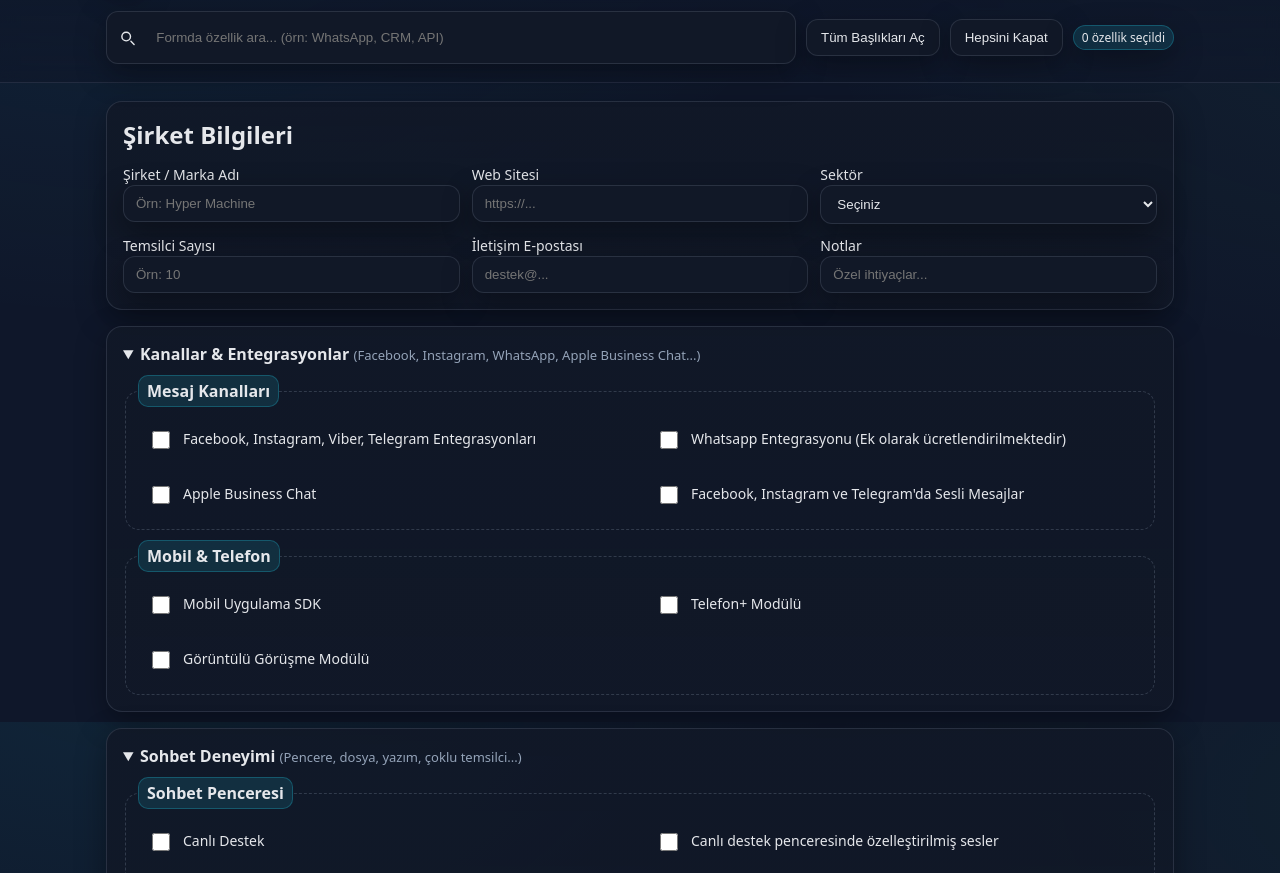
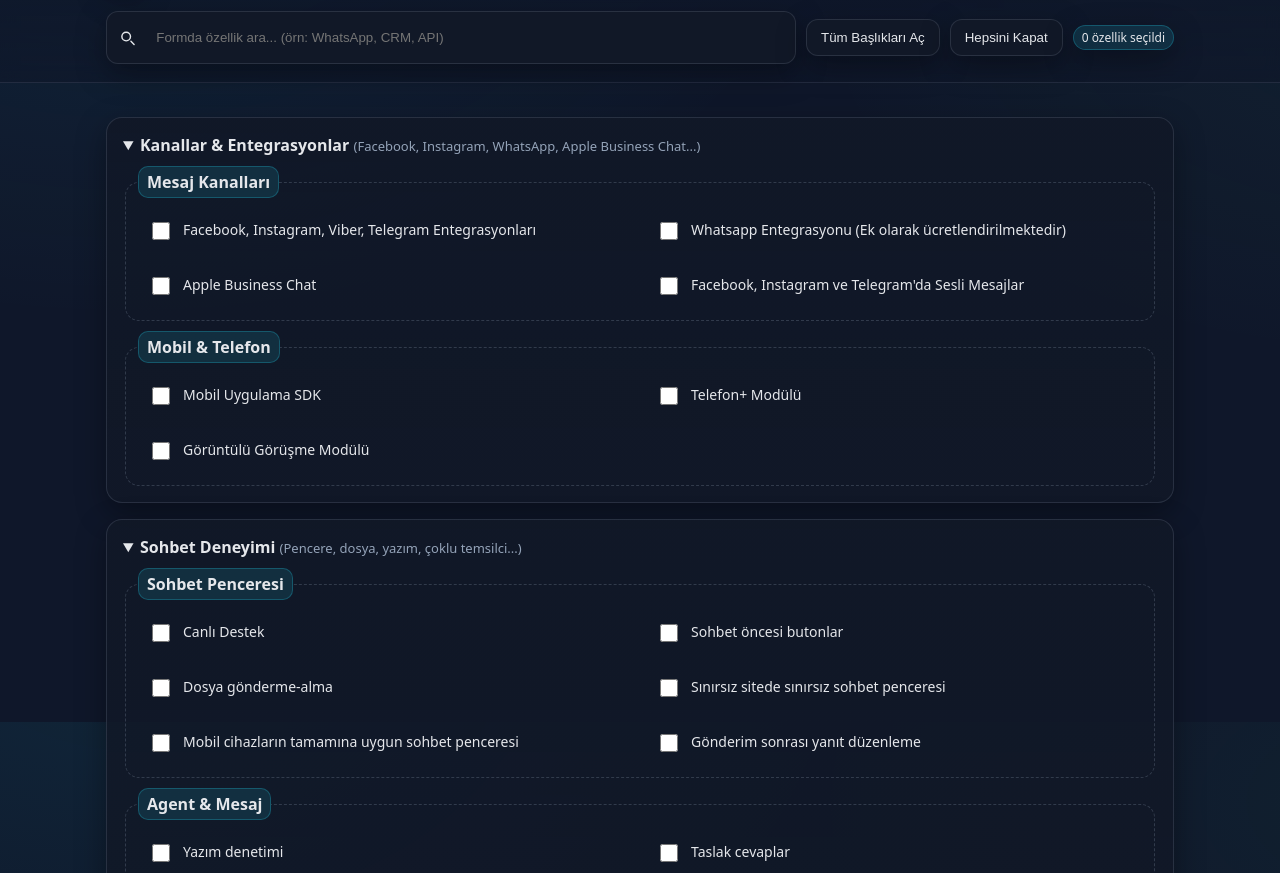
Before and after one commit to HyperMachinex/attribute_list, a plain HTML site: page index.html in a window 1280 px wide. Shown: the part 78-951 px from the top of the page. Drawn offline with Linux system fonts and the light colour scheme.

Commit message:
last commit maybe v3

```diff
--- a/index.html
+++ b/index.html
@@ -97,47 +97,6 @@
   </header>
 
   <main class="container">
-
-    <!-- Şirket Bilgileri -->
-    <section class="card">
-      <h2 style="margin:0 0 12px">Şirket Bilgileri</h2>
-      <div class="grid cols-3">
-        <div>
-          <label>Şirket / Marka Adı</label>
-          <input id="company" type="text" placeholder="Örn: Hyper Machine" />
-        </div>
-        <div>
-          <label>Web Sitesi</label>
-          <input id="website" type="url" placeholder="https://..." />
-        </div>
-        <div>
-          <label>Sektör</label>
-          <select id="industry">
-            <option value="">Seçiniz</option>
-            <option>Perakende / E-Ticaret</option>
-            <option>Finans / Bankacılık</option>
-            <option>Enerji / Elektrik</option>
-            <option>Telekom</option>
-            <option>Sağlık</option>
-            <option>Diğer</option>
-          </select>
-        </div>
-      </div>
-      <div class="grid cols-3" style="margin-top:10px">
-        <div>
-          <label>Temsilci Sayısı</label>
-          <input id="agentCount" type="number" min="1" step="1" placeholder="Örn: 10" />
-        </div>
-        <div>
-          <label>İletişim E-postası</label>
-          <input id="email" type="text" placeholder="destek@..." />
-        </div>
-        <div>
-          <label>Notlar</label>
-          <input id="notes" type="text" placeholder="Özel ihtiyaçlar..." />
-        </div>
-      </div>
-    </section>
 
     <!-- Özellik Başlıkları (fieldset) -->
     <form id="featureForm">
@@ -240,26 +199,20 @@
       ],
       pencere: [
         "Canlı Destek",
-        "Canlı destek penceresinde özelleştirilmiş sesler",
         "Sohbet öncesi butonlar",
         "Dosya gönderme-alma",
-        "Sohbet penceresinde temsilci fotoğrafı gösterme",
         "Sınırsız sitede sınırsız sohbet penceresi",
         "Mobil cihazların tamamına uygun sohbet penceresi",
-        "Mobil sohbet penceresi özelleştirme",
         "Gönderim sonrası yanıt düzenleme"
       ],
       agent: [
         "Yazım denetimi",
         "Taslak cevaplar",
-        "Ziyaretçinin yazdığının anlık gösterimi",
         "Çoklu temsilcili sohbetler",
         "Temsilciler arası sohebt aktarımı",
         "Temsilci Durum Bilgisi",
         "Farklı kanallara farklı temsilciler atama",
-        "Sohbet konuları",
-        "Kısayollar",
-        "Tüm cihazlarda çalışma"
+        "Kısayollar"
       ],
       ziyaret: [
         "Canlı ziyaretçi takibi ve sitedeki ziyaretçiye manuel mesaj gönderme",
@@ -286,9 +239,7 @@
         "Sohbet yönlendirme",
         "Sohbet kurtarma",
         "Kanalları ayarlarıyla kopyalama",
-        "Departmanlar",
-        "Temsilci istatistikleri",
-        "Temsilci sayısı"
+        "Temsilci istatistikleri"
       ],
       crm: [
         "CRM Modülü ile müşteri ve satış takibi",
@@ -303,7 +254,6 @@
       ],
       security: [
         "Spam koruması",
-        "Kişisel Veri İşleme İzni (KVKK, GDPR vb.)",
         "Sohbet arşivi"
       ]
     };
```
